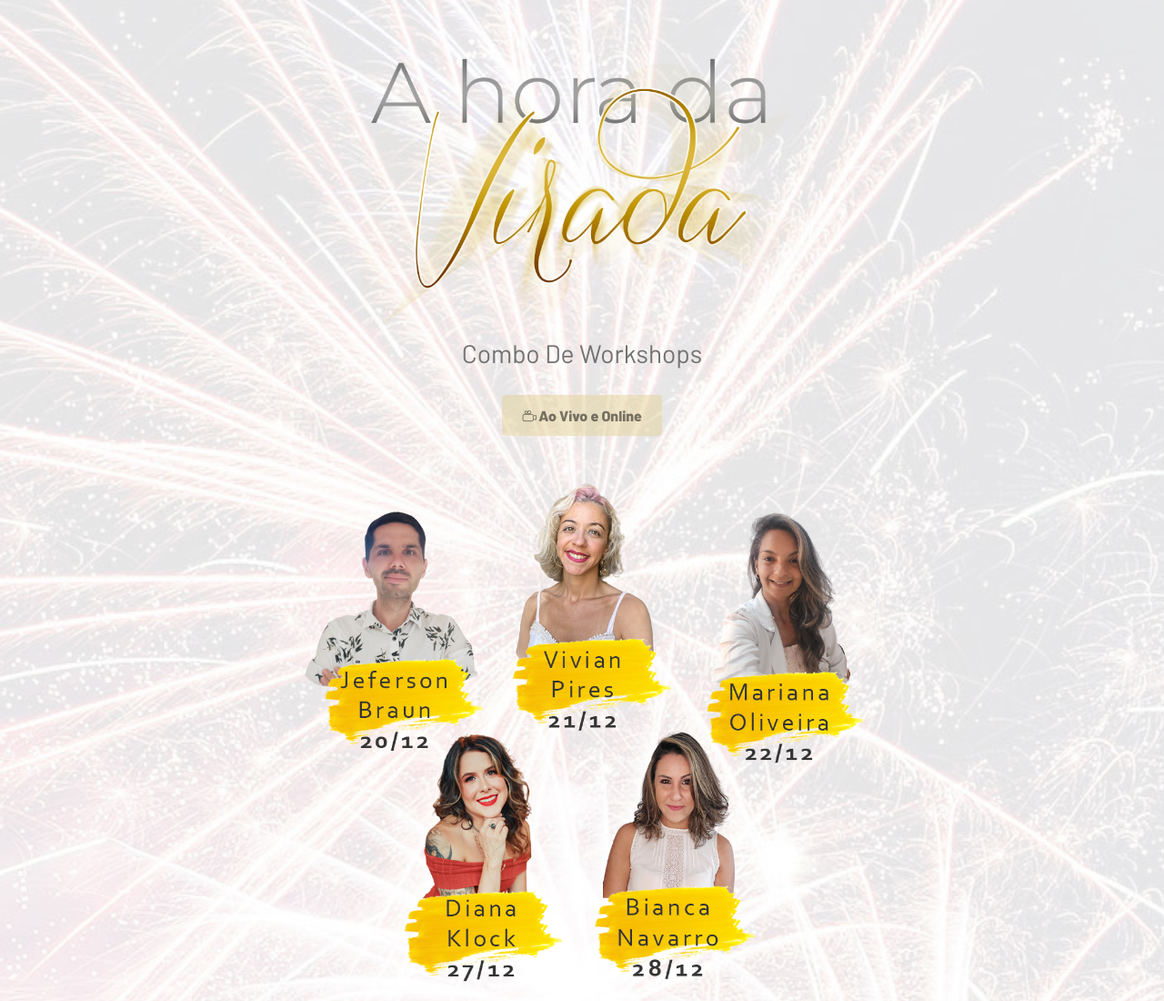
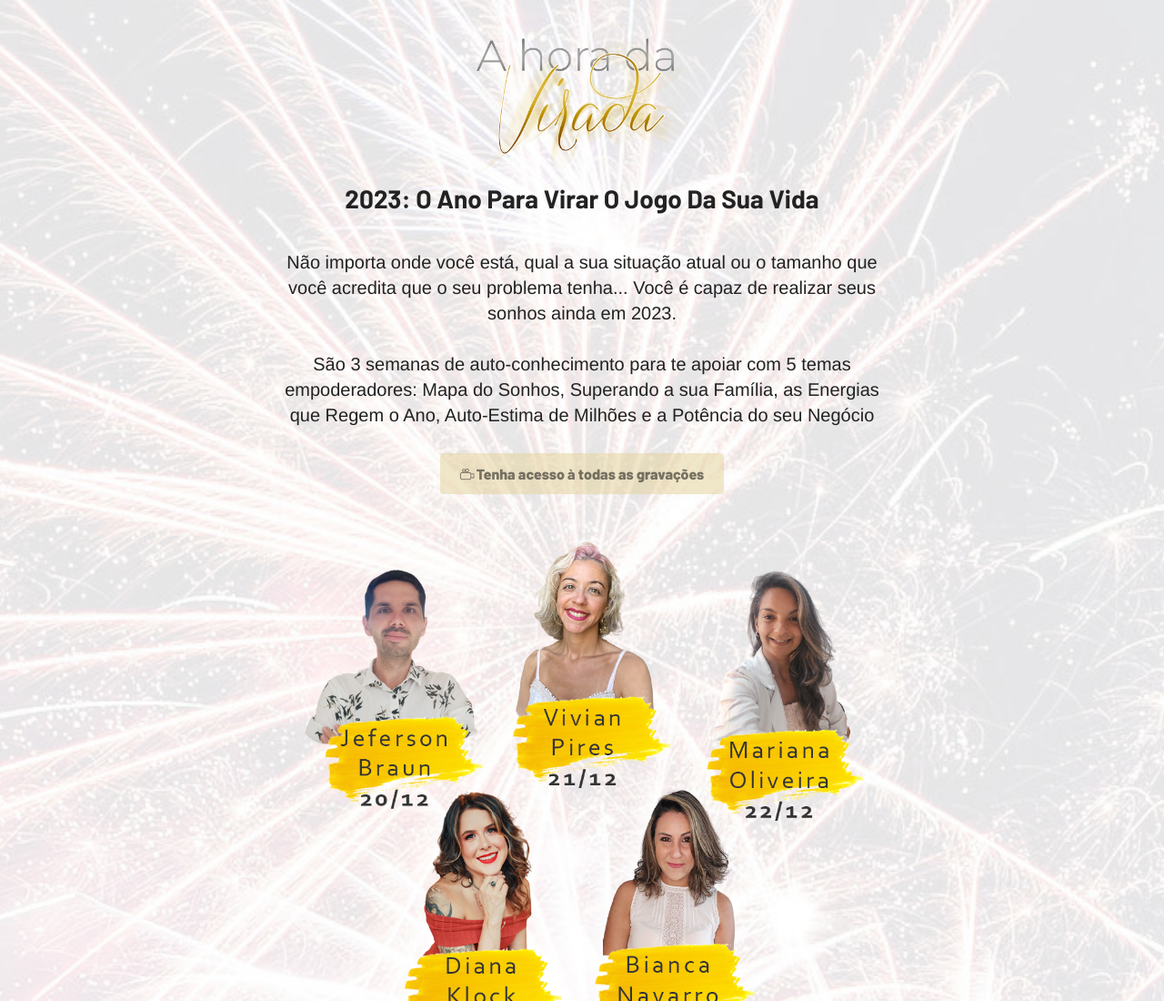
Before and after one commit to cfmwjefersonbraun/a-hora-da-virada, a plain HTML site: page index.html in a window 1280 px wide. Shown: the top 1100 px of the page at 91% size. Drawn offline with Linux system fonts and the light colour scheme.

Commit message:
Style updates

```diff
--- a/assets/css/main.css
+++ b/assets/css/main.css
@@ -14,16 +14,15 @@ body {
   font-family: "Helvetica", sans-serif;
   font-weight: normal;
   font-style: normal;
-  color: #444;
-  color: #444;
+  color: #222;
   overflow-x: hidden;
-  font-size: 16px;
+  font-size: 20px;
 }
 
 p {
   margin: 0;
   padding: 0;
-  font-size: 15px;
+  font-size: 20px;
   line-height: 24px;
 }
 
@@ -117,7 +116,7 @@ h5,
 h6 {
   font-weight: 600;
   margin: 0px;
-  color: #101130;
+  color: #222222;
   font-family: 'Barlow', sans-serif;
 }
 
@@ -2182,9 +2181,9 @@ ol {
 
 .hero-area .hero-content p {
   font-weight: 400;
-  font-size: 16px;
+  font-size: 20px;
   line-height: 28px;
-  color: #727272;
+  color: #222222;
   margin: 28px 0;
 }
 
--- a/index.html
+++ b/index.html
@@ -53,9 +53,14 @@
             <div class="row align-items-center">
                 <div class="col-lg-8 offset-lg-2 col-md-12 col-12">
                     <div class="hero-content">
-                        <img src="assets/images/logo/logo-sem-bg.png">
-                        <h2 style="color: " class="wow fadeInUp" data-wow-delay=".4s">Combo de Workshops</h2>
-                        <h5 class="wow zoomIn" data-wow-delay=".2s"><i class="lni lni-video"></i>Ao Vivo e Online</h5>
+                        <img src="assets/images/logo/logo-sem-bg.png" style="width: 50%;">
+                        <h2 style="color: #222222; font-weight: bold;" class="wow fadeInUp" data-wow-delay=".4s">2023: O Ano para Virar o Jogo da sua Vida</h2>
+                        <p class="wow fadeInUp" data-wow-delay=".3s">
+                            Não importa onde você está, qual a sua situação atual ou o tamanho que você acredita que o seu problema tenha...
+                            Você é capaz de realizar seus sonhos ainda em 2023.<br /><br />
+                            São 3 semanas de auto-conhecimento para te apoiar com 5 temas empoderadores: Mapa do Sonhos, Superando a sua Família, as Energias que Regem o Ano, Auto-Estima de Milhões e a Potência do seu Negócio
+                        </p>
+                        <h5 class="wow zoomIn" data-wow-delay=".2s"><i class="lni lni-video"></i>Tenha acesso à todas as gravações</h5>
                         <img src="assets/images/hero/Hero-Todos-2.png">
                         <p class="wow fadeInUp" data-wow-delay=".3s">
 Você pode ler o texto abaixo ou ouví-lo aqui:
```
